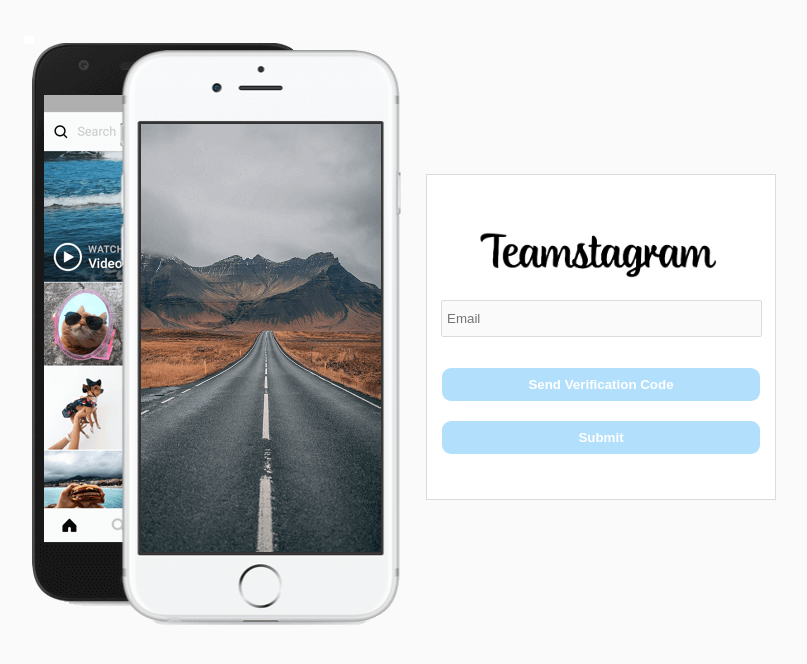
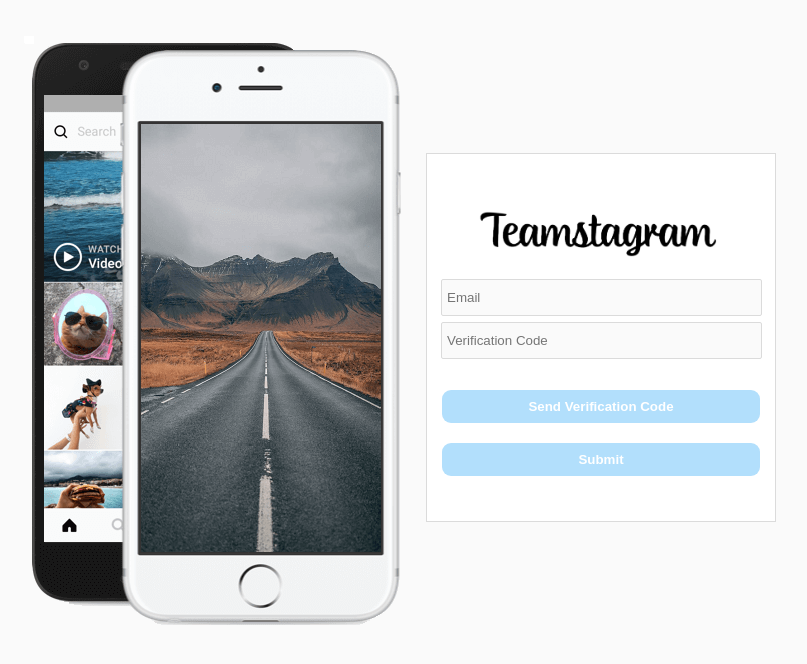
Before and after one commit to chanyangpraise/portfolioFrontend, a React (Vite) app: page /verifyemail in a window 1280 px wide. Shown: the top 664 px of the page, without its empty margins (250-1057 px from the left). Built offline with nearby package versions, Linux system fonts and the light colour scheme.

Commit message:
email verify input

```diff
--- a/src/Components/Login/VerifyEmail.jsx
+++ b/src/Components/Login/VerifyEmail.jsx
@@ -9,7 +9,6 @@ function VerifyEmail() {
     const movetoregister = () => {
         navigate("/register");
     }
-const [codeSent, setCodeSent] = useState(false);
 const [verificationCode, setVerificationCode] = useState('');
 
 function handleEmailChange(event) {
@@ -32,7 +31,7 @@ function handleSendCodeClick() {
         if (response.status===500){
             alert("서버에서 에러가 발생 했습니다.")
         } else if (response.status===201) {
-
+            alert("코드가 전송되었습니다.")
         }
     });
 }
@@ -69,7 +68,6 @@ return (
     <input type="email" id="email" value={email} onChange={handleEmailChange} placeholder= "Email" />
     </div>
 </div>
-    {codeSent ? (
         <>
         <div className='verifycodeinput'>
             <div className="inputs-container">
@@ -86,13 +84,12 @@ return (
         </div>
         </div>
         </>
-    ) : (
         <div className='emailverifybtn'>
         <button type="button" className="login-button" onClick={handleSendCodeClick}>
         Send Verification Code
         </button>
         </div>
-    )}
+
 <div className='emailverifybtn'>
     <button type="submit" className="login-button" onClick={movetoregister}>Submit</button>
     </div>
```
